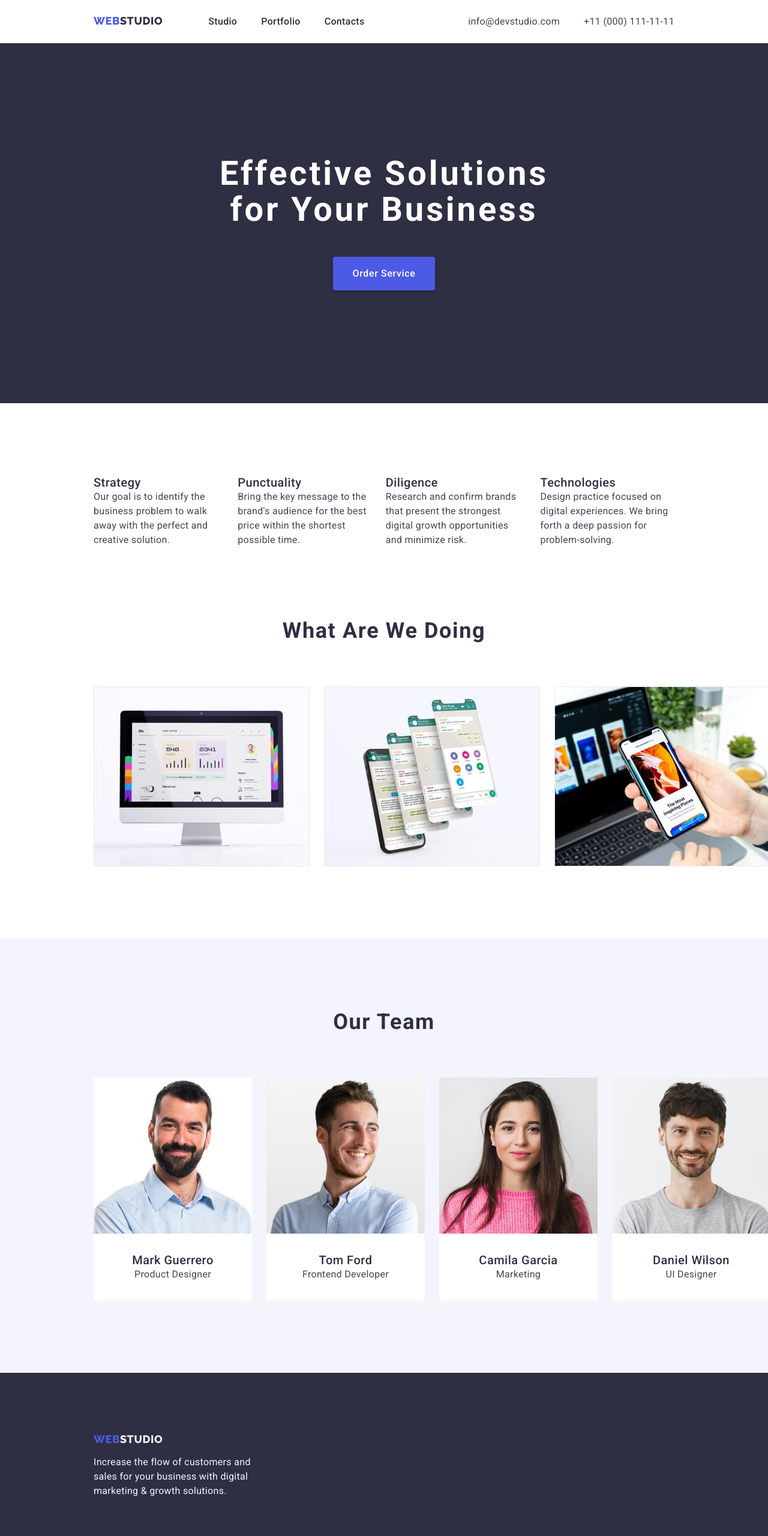
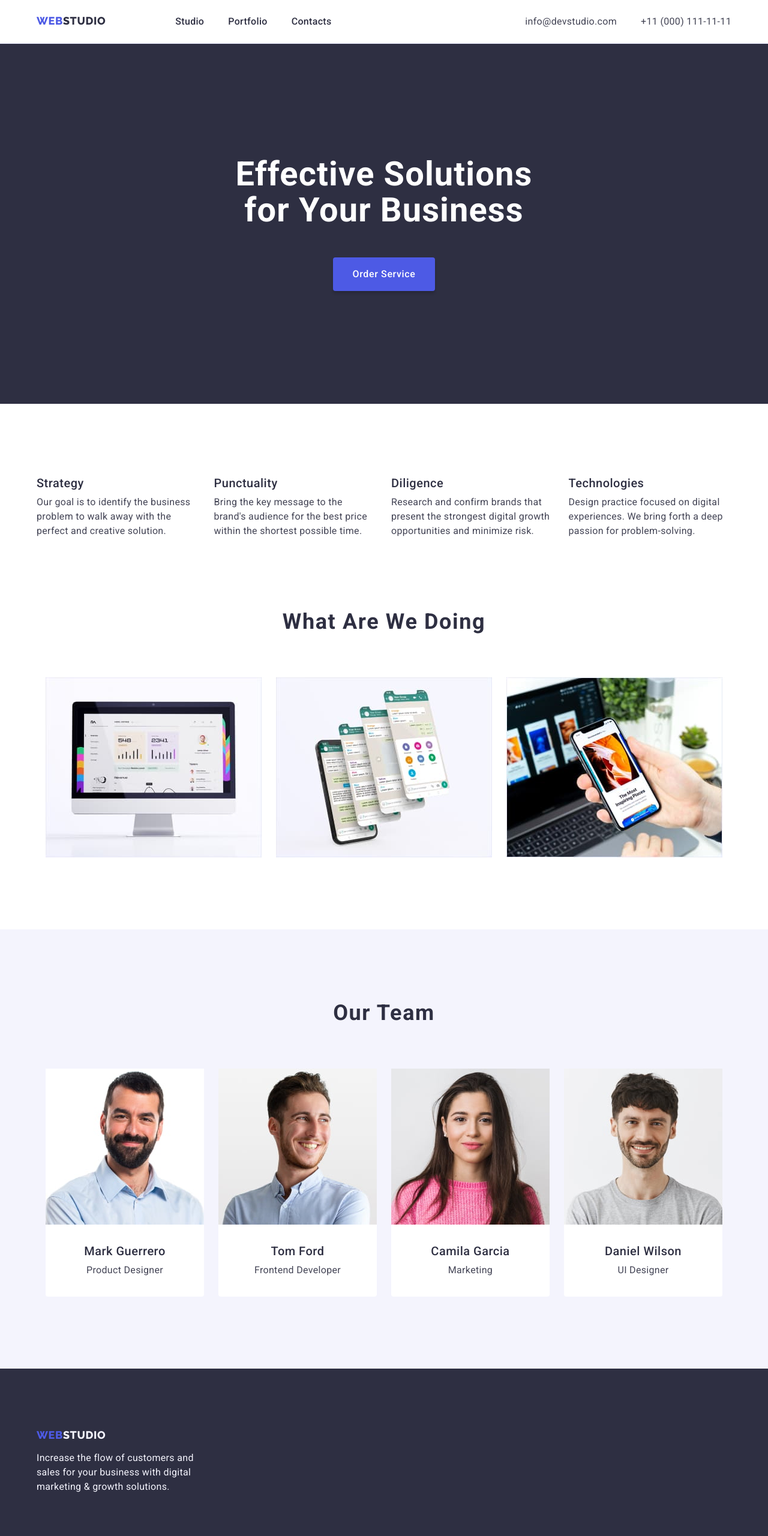
Before and after one commit to Mamrenko-Alex/goit-markup-hw-03, a plain HTML site: page index.html in a window 1280 px wide. Shown: the top 2560 px of the page at 60% size. Drawn offline with nearby package versions, Linux system fonts and the light colour scheme.

Commit message:
first review

```diff
--- a/css/styles.css
+++ b/css/styles.css
@@ -33,11 +33,11 @@ body {
 }
 
 .container {
-  max-width: 1134px;
-  padding-left: 0;
-  padding-right: 0;
-  margin-left: 156px;
-  margin-right: 156px;
+  max-width: 1158px;
+  padding-left: 15px;
+  padding-right: 15px;
+  margin: 0 auto;
+  align-items: center;
 }
 
 .container .list {
@@ -71,7 +71,6 @@ body {
 }
 
 .hero {
-  height: 600px;
   background-color: var(--dark-color);
 }
 /* ========== /COMMON ========== */
@@ -83,11 +82,13 @@ body {
 
 .link-to {
   color: var(--dark-color);
+  padding: 24px 0;
 }
 
 .link-to:hover,
 .link-to:focus {
   color: var(--pressed-color);
+  border: 1px solid transparent;
 }
 
 /*
@@ -107,6 +108,7 @@ body {
   line-height: 1.17;
   letter-spacing: 0.034em;
   text-transform: uppercase;
+  margin-right: 76px;
 }
 
 .second-color-header {
@@ -142,9 +144,10 @@ body {
 .display-header {
   color: var(--white);
   text-align: center;
+  max-width: 496px;
   font-size: 56px;
   line-height: 1.07;
-  letter-spacing: 0.07em;
+  letter-spacing: 0.02em;
 }
 
 .section-header {
@@ -154,6 +157,7 @@ body {
   line-height: 1.11;
   letter-spacing: 0.045em;
   text-transform: capitalize;
+  margin-bottom: 72px;
 }
 
 .benefit-header,
@@ -164,6 +168,7 @@ body {
   font-weight: 500;
   line-height: 1.2;
   letter-spacing: 0.025em;
+  margin-bottom: 8px;
 }
 /* ========== /HEADERS ========== */
 
@@ -183,6 +188,7 @@ button {
 
 .cta-button {
   /* Button Frame */
+  min-width: 169px;
   display: block;
   padding: 16px 32px;
   align-items: flex-start;
@@ -223,14 +229,18 @@ button {
 
 /* ========== CARDS ========== */
 .teammate {
+  width: calc((100% - 72px) / 4);
   background-color: var(--white);
-  text-align: center;
+  border-radius: 0px 0px 4px 4px;
 }
 
 .list .project {
-  border: 1px solid var(--cornflower, #e7e9fc);
+  background: var(--white);
+  width: calc((100% - 48px) / 3);
+}
 
-  background: var(--white);
+.card-doing {
+  width: calc((100% - 48px) / 3);
 }
 
 .project-category {
@@ -239,11 +249,14 @@ button {
 /* ========== /CARDS ========== */
 
 /* ========== HEADER ========== */
+.site-header {
+  border-bottom: 1px solid var(--accent-color);
+}
+
 .site-header .container {
   display: flex;
   justify-content: space-between;
-  padding-top: 24px;
-  padding-bottom: 24px;
+  padding: 24px 0;
 }
 
 .site-nav,
@@ -252,11 +265,6 @@ button {
   display: flex;
   gap: 40px;
 }
-
-.site-nav:first-child {
-  gap: 76px;
-}
-
 /* ========== /HEADER ========== */
 
 /* ========== HERO ========== */
@@ -264,21 +272,17 @@ button {
   display: flex;
   flex-direction: column;
   gap: 48px;
-}
-
-.container .display-header {
-  padding-top: 188px;
+  padding: 188px 0;
 }
 /* ========== /HERO ========== */
 
 /* ========== BENEFITS ========== */
-.card-benefit {
-  max-width: 264px;
+.benefits .container {
+  padding: 120px 0;
 }
 
-.benefits .container {
-  padding-top: 120px;
-  padding-bottom: 120px;
+.card-benefit {
+  width: calc((100% - 72px) / 4);
 }
 /* ========== /BENEFITS ========== */
 
@@ -286,7 +290,6 @@ button {
 .our-doing .container {
   display: flex;
   flex-direction: column;
-  gap: 72px;
   padding-bottom: 120px;
 }
 /* ========== /SERVICES ========== */
@@ -295,44 +298,37 @@ button {
 .team .container {
   display: flex;
   flex-direction: column;
-  gap: 72px;
-  padding-top: 120px;
-  padding-bottom: 120px;
+  padding: 120px 0;
 }
 
-.teammate-name {
-  padding-top: 32px;
-}
-
-.teammate-position {
-  padding-bottom: 32px;
+.name-position {
+  padding: 32px 0;
+  text-align: center;
 }
 /* ========== /TEAM ========== */
 
 /* ========== PORTFOLIO ========== */
-.container .list {
+.portfolio .container {
   display: flex;
+  flex-direction: column;
+  padding-top: 96px;
+  padding-bottom: 120px;
+  justify-content: center;
 }
 
 .list.filter {
-  padding-top: 96px;
-  padding-bottom: 72px;
-  margin-left: 271px;
+  margin-bottom: 72px;
 }
 
 .list.projects {
   flex-wrap: wrap;
-  padding-bottom: 120px;
+  row-gap: 48px;
 }
 
-.project-name {
-  padding-top: 32px;
-  padding-left: 16px;
-}
-
-.project-category {
-  padding-bottom: 32px;
-  padding-left: 16px;
+.name-and-category {
+  padding: 32px 16px;
+  border: 1px solid var(--accent-color);
+  border-top: none;
 }
 
 /* ========== /PORTFOLIO ========== */
@@ -348,9 +344,12 @@ button {
 }
 
 .site-footer .container {
-  display: flex;
-  flex-direction: column;
-  gap: 16px;
+  align-items: flex-start;
   padding: 100px 0;
 }
+
+.logo-footer {
+  display: inline-block;
+  margin-bottom: 16px;
+}
 /* ========== /FOOTER ========== */
--- a/index.html
+++ b/index.html
@@ -63,10 +63,7 @@
       <!-- Hero section -->
       <section class="hero">
         <div class="container">
-          <h1 class="display-header">
-            Effective Solutions <br />
-            for Your Business
-          </h1>
+          <h1 class="display-header">Effective Solutions for Your Business</h1>
           <button type="button" class="cta-button">Order Service</button>
         </div>
       </section>
@@ -150,8 +147,10 @@
                 src="./images/team/mark-guerrero.jpg"
                 alt="Mark Guerrero"
               />
+              <div class="name-position">
                 <h3 class="teammate-name">Mark Guerrero</h3>
                 <p class="teammate-position">Product Designer</p>
+              </div>
             </li>
             <li class="teammate">
               <img
@@ -160,8 +159,10 @@
                 src="./images/team/tom-ford.jpg"
                 alt="Tom Ford"
               />
+              <div class="name-position">
                 <h3 class="teammate-name">Tom Ford</h3>
                 <p class="teammate-position">Frontend Developer</p>
+              </div>
             </li>
             <li class="teammate">
               <img
@@ -170,8 +171,10 @@
                 src="./images/team/camila-garcia.jpg"
                 alt="Camila Garcia"
               />
+              <div class="name-position">
                 <h3 class="teammate-name">Camila Garcia</h3>
                 <p class="teammate-position">Marketing</p>
+              </div>
             </li>
             <li class="teammate">
               <img
@@ -180,8 +183,10 @@
                 src="./images/team/daniel-wilson.jpg"
                 alt="Daniel Wilson"
               />
+              <div class="name-position">
                 <h3 class="teammate-name">Daniel Wilson</h3>
                 <p class="teammate-position">UI Designer</p>
+              </div>
             </li>
           </ul>
         </div>
@@ -190,7 +195,7 @@
     <!-- Footer section -->
     <footer class="site-footer">
       <div class="container">
-        <a href="./index.html" class="link site-logo">
+        <a href="./index.html" class="link site-logo logo-footer">
           Web<span class="second-color-footer">Studio</span>
         </a>
         <p class="footer-slogan">
```
Also changed, not shown: portfolio.html (+19 -1 lines). Lines whose indentation alone changed are shown as unchanged.
